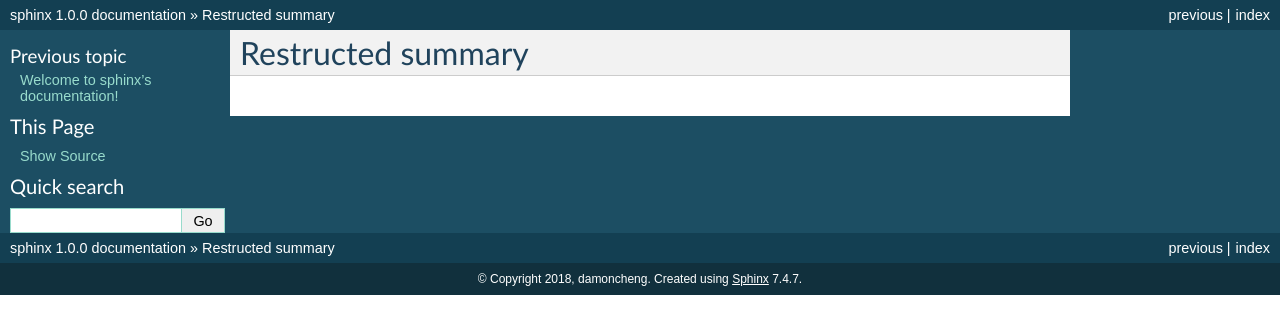
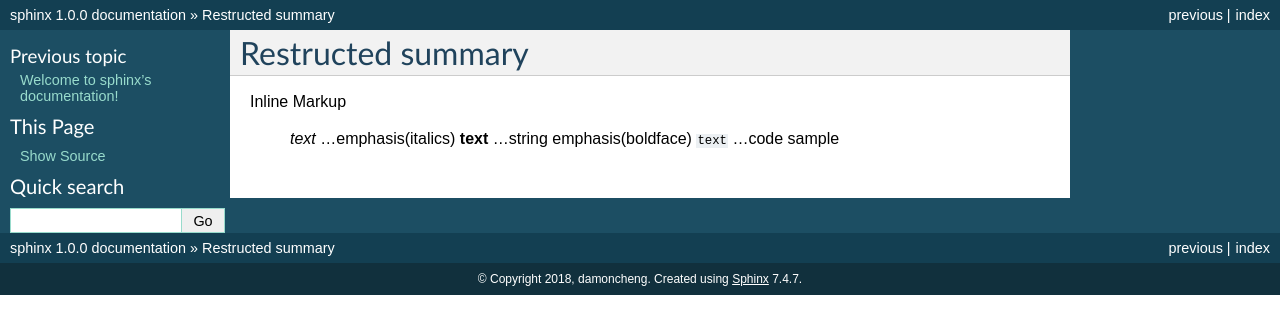
Before and after one commit to damoncheng/Sphinx, a Sphinx documentation site: the page built from source/restructed/restructed.rst, in a window 1280 px wide. Shown: the top 334 px of the page. Built offline with Sphinx 7.4.7, drawn with Linux system fonts in a browser that asks for light colours.

Commit message:
familar inline mark

```diff
--- a/source/restructed/restructed.rst
+++ b/source/restructed/restructed.rst
@@ -1,3 +1,9 @@
 =============================
 Restructed summary
 =============================
+
+Inline Markup
+
+    *text*     ...emphasis(italics)
+    **text**   ...string emphasis(boldface)
+    ``text``   ...code sample
```
Also changed, not shown: 2 other files.
